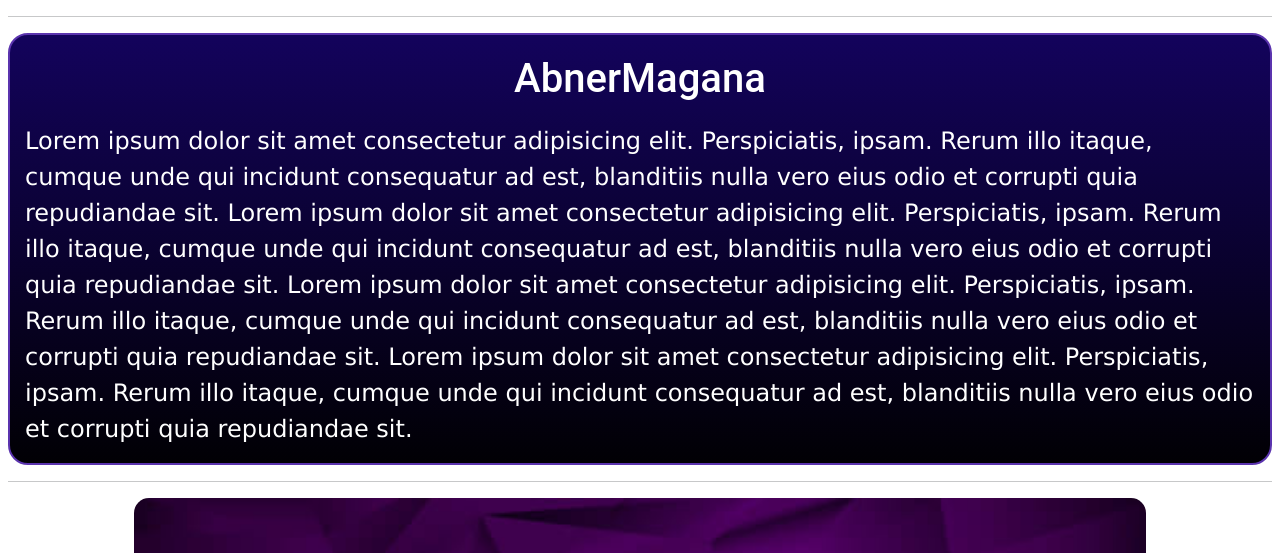
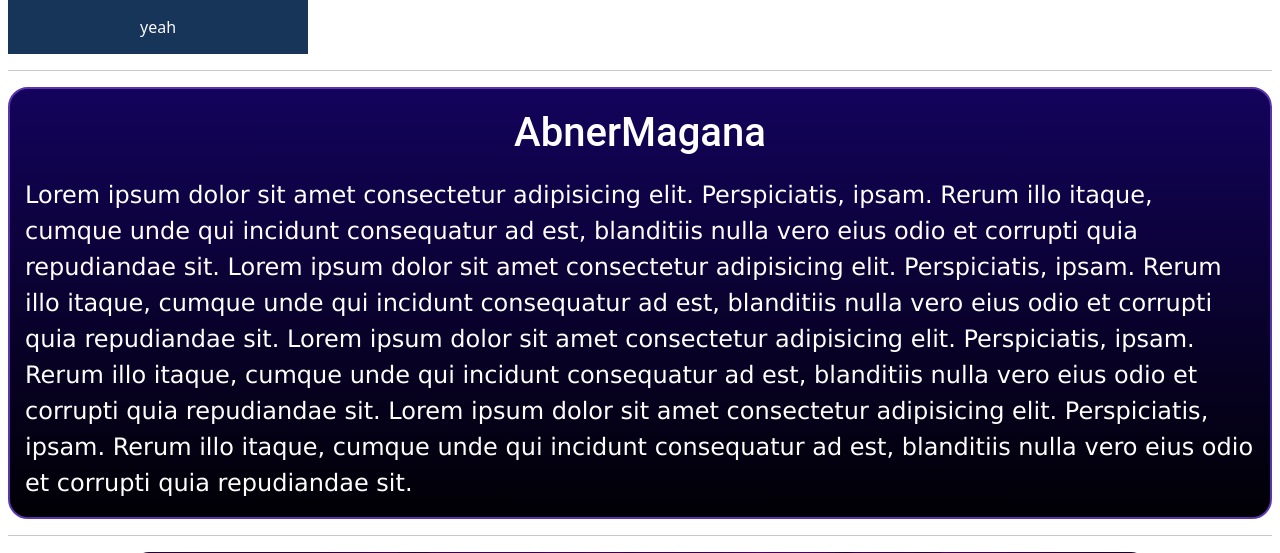
Before and after one commit to Thirdypogi13/quackit-copy, a PHP site: page / in a window 1280 px wide. Shown: the part 149-702 px from the top of the page. Run offline with PHP 8.4, Linux system fonts and the light colour scheme.

Commit message:
try button overflow:hidden

```diff
--- a/abner2.css
+++ b/abner2.css
@@ -265,3 +265,28 @@ ul a {
     width: 200%;
     height: 60vh;
 }
+
+
+.dd-btn {
+    padding: 15px;
+    text-align: center;
+    background: #173459;
+    border: none;
+    width: 300px;
+    color: #f8f9f9;
+}
+
+.dd-content {
+    position: absolute;
+    width: 100%;
+    box-shadow: 0 18px 36px rgb(0 0 0 / 30%), 0 14px 11px rgb(0 0 0 / 22%);
+    height: 0px;
+    transition: height 1s;
+    overflow: hidden;
+}
+
+
+.dd {
+    position: relative;
+    display: inline-block;
+}
--- a/abner2.html
+++ b/abner2.html
@@ -46,7 +46,18 @@
             </nav>
         </header>
         <!--end of header-->
-        <div></div>
+        <div class="dd">
+            <button class="dd-btn"> yeah</button>
+            <div class="dd-content">
+                <ul>
+                    <li>sdsd</li>
+                    <li>sdsd</li>
+                    <li>sdsfx</li>
+                    <li>vcvcv</li>
+                    <li>erer</li>
+                </ul>
+            </div>
+        </div>
         <hr/>
         <div></div>
 
```
